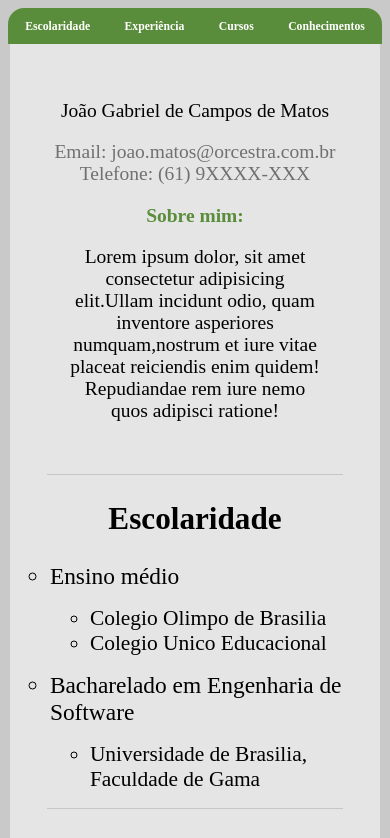
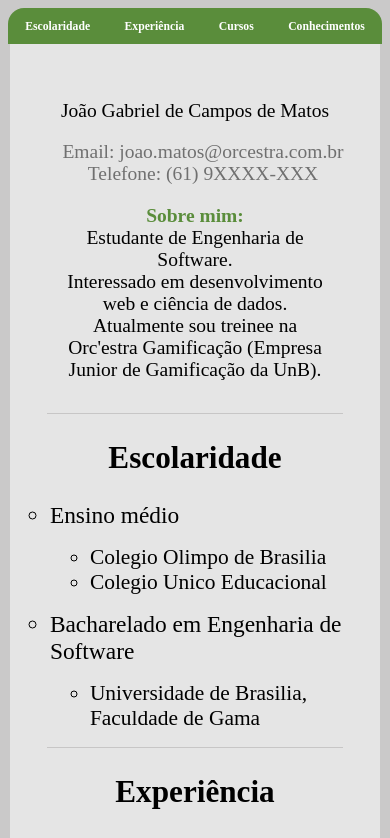
Before and after one commit to JongaMatos/web-curriculo, a React (Create React App) app: page /Curriculo in a window 390 px wide. Shown: the top 838 px of the page. Built offline with nearby package versions, Linux system fonts and the light colour scheme; grey boxes are pictures that could not be loaded.

Commit message:
Adding 'About me' and adding profile picture

```diff
--- a/src/Data/ProfileData.js
+++ b/src/Data/ProfileData.js
@@ -1,11 +1,13 @@
+import ProfilePic from '../Assets/ProfilePic.jpeg'
 let ProfileData = {
     Nome: "João Gabriel de Campos de Matos",
     Email: "joao.matos@orcestra.com.br",
     Telefone: "(61) 9XXXX-XXX",
-    SobreMim: "Lorem ipsum dolor, sit amet consectetur adipisicing elit.Ullam incidunt odio, quam inventore asperiores numquam,nostrum et iure vitae placeat reiciendis enim quidem!   Repudiandae rem iure nemo quos adipisci ratione!",
+    SobreMim: ['Estudante de Engenharia de Software.','Interessado em desenvolvimento web e ciência de dados.',"Atualmente sou treinee na Orc'estra Gamificação (Empresa Junior de Gamificação da UnB)."],
     ProfilePic: {
-        src: "https://static.wixstatic.com/media/0f860c_7c5bb1fa5ff245e6873fc83fbbd4b84f~mv2.png/v1/fill/w_575,h_537,al_c,q_85,usm_0.66_1.00_0.01/final2duck.webp",
+        src: ProfilePic,
         alt: "Placeholder temporario"
     }
 }
+// https://static.wixstatic.com/media/0f860c_7c5bb1fa5ff245e6873fc83fbbd4b84f~mv2.png/v1/fill/w_575,h_537,al_c,q_85,usm_0.66_1.00_0.01/final2duck.webp
 export default ProfileData
--- a/src/components/CSS/Profile.css
+++ b/src/components/CSS/Profile.css
@@ -20,53 +20,70 @@
     color: #707070;
     font-size: 1.8rem;
     margin: auto;
+    margin-left: 1rem;
+    padding-left: 2rem;
 }
 
 .ProfilePic {
     border-radius: 100%;
     max-height: 10rem;
-    background-color: aliceblue;
+    background-color: #5A8D3B;
     margin-top: 2rem;
+    padding: 2px;
 }
 
 .Aboutme {
     max-width: 40%;
+    margin-right: 2rem;
 }
 
 .Aboutme h3 {
     font-size: 2rem;
     color: #5A8D3B;
     font-weight: 600;
+    margin-bottom: 3rem;
 }
 
 .Aboutme p {
     font-size: 1.5rem;
+    margin: 0px;
+}
+
+@media only screen and (max-width: 775px) {
+    .ProfileBox {
+        flex-direction: column;
+    }
+    .Profile {
+        margin: auto;
+    }
+    .ProfilePic {
+        max-height: 17vw;
+    }
+    .Aboutme {
+        max-width: 70%;
+    }
 }
 
 @media only screen and (max-width: 600px) {
-    .Profile {
-        margin: auto;
-    }
-    .ProfileBox {
-        flex-direction: column;
-    }
     .ProfilePic {
         max-height: 0px;
+        padding: 0px;
     }
     .ProfileNome {
         font-size: 5vw;
     }
     .ProfileContato {
         font-size: 5vw;
+        padding-left: 0px;
     }
+    .Aboutme{margin: auto;
+    }
+
     .Aboutme p {
         font-size: 5vw;
     }
-    .Aboutme h3{
+    .Aboutme h3 {
         font-size: 5vw;
         margin-bottom: 0px;
     }
-    .Aboutme {
-        max-width: 70%;
-    }
 }
--- a/src/components/Profile.jsx
+++ b/src/components/Profile.jsx
@@ -3,6 +3,11 @@ import React from 'react'
 import './CSS/Profile.css'
 
 function Profile(props) {
+    let SobreMim = props.ProfileObject.SobreMim
+    let Redaçao = SobreMim.map((Paragrafo) => {
+        return <p>{Paragrafo}</p>
+    })
+
     return (
         <div className='ProfileBox'>
             <div className='Profile'>
@@ -14,7 +19,8 @@ function Profile(props) {
             </div>
             <div className='Aboutme'>
                 <h3>Sobre mim:</h3>
-                <p>{props.ProfileObject.SobreMim}</p>
+
+                <p>{Redaçao}</p>
             </div>
 
         </div>
```
Also changed, not shown: src/Assets/ProfilePic.jpeg (added).
